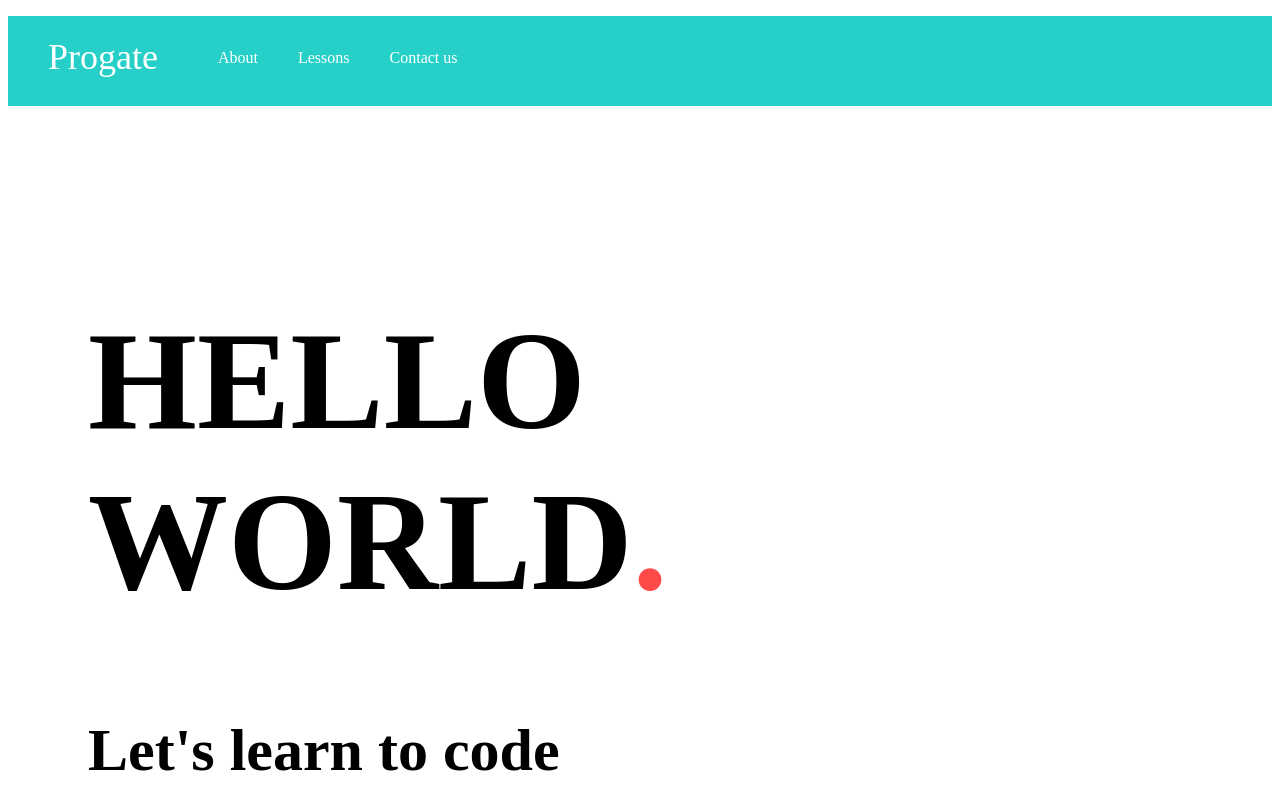
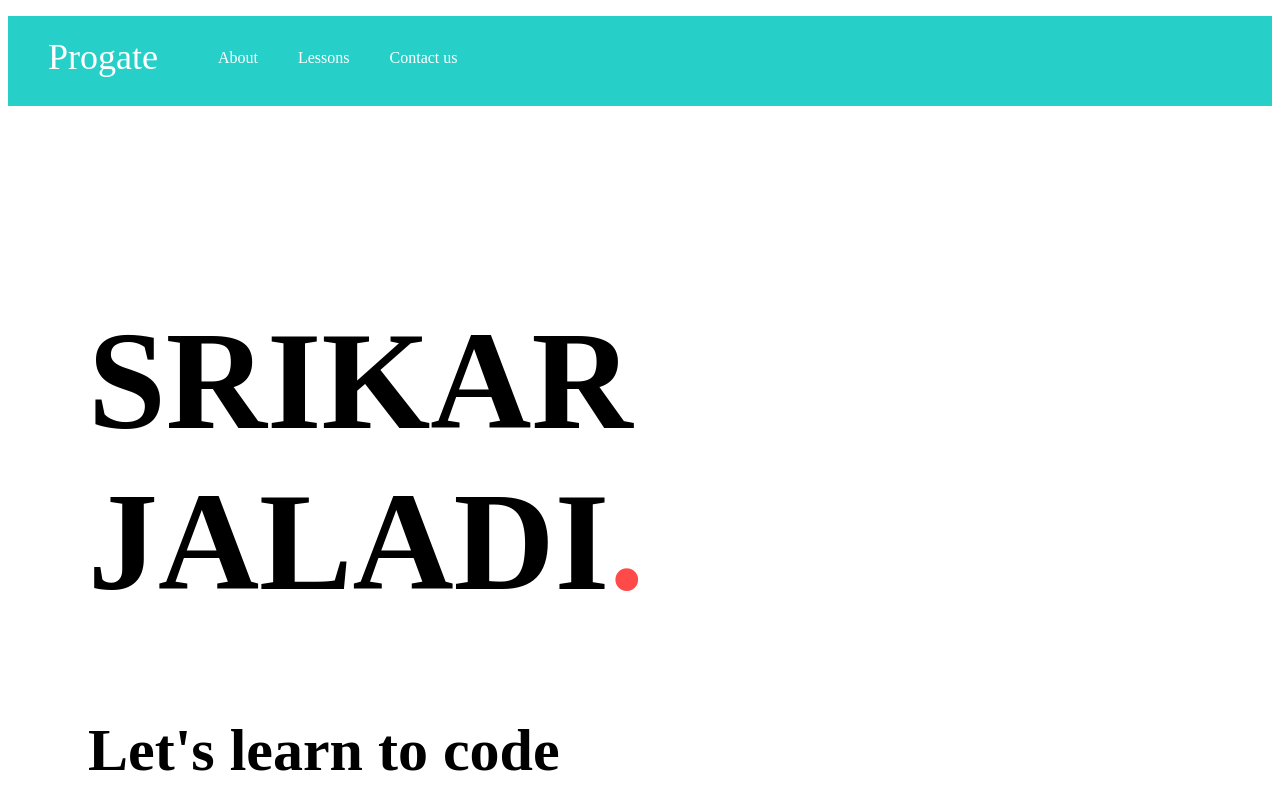
Before and after one commit to Srikarjaladi/progate_website, a plain HTML site: page index.html in a window 1280 px wide. Shown: the top 800 px of the page. Drawn offline with Linux system fonts and the light colour scheme.

Commit message:
Update index.html

```diff
--- a/index.html
+++ b/index.html
@@ -19,7 +19,7 @@
 
     <div class="main">
       <div class="copy-container">
-        <h1>HELLO WORLD<span>.</span></h1>
+        <h1>SRIKAR JALADI<span>.</span></h1>
         <h2>Let's learn to code</h2>
       </div>
 
```
